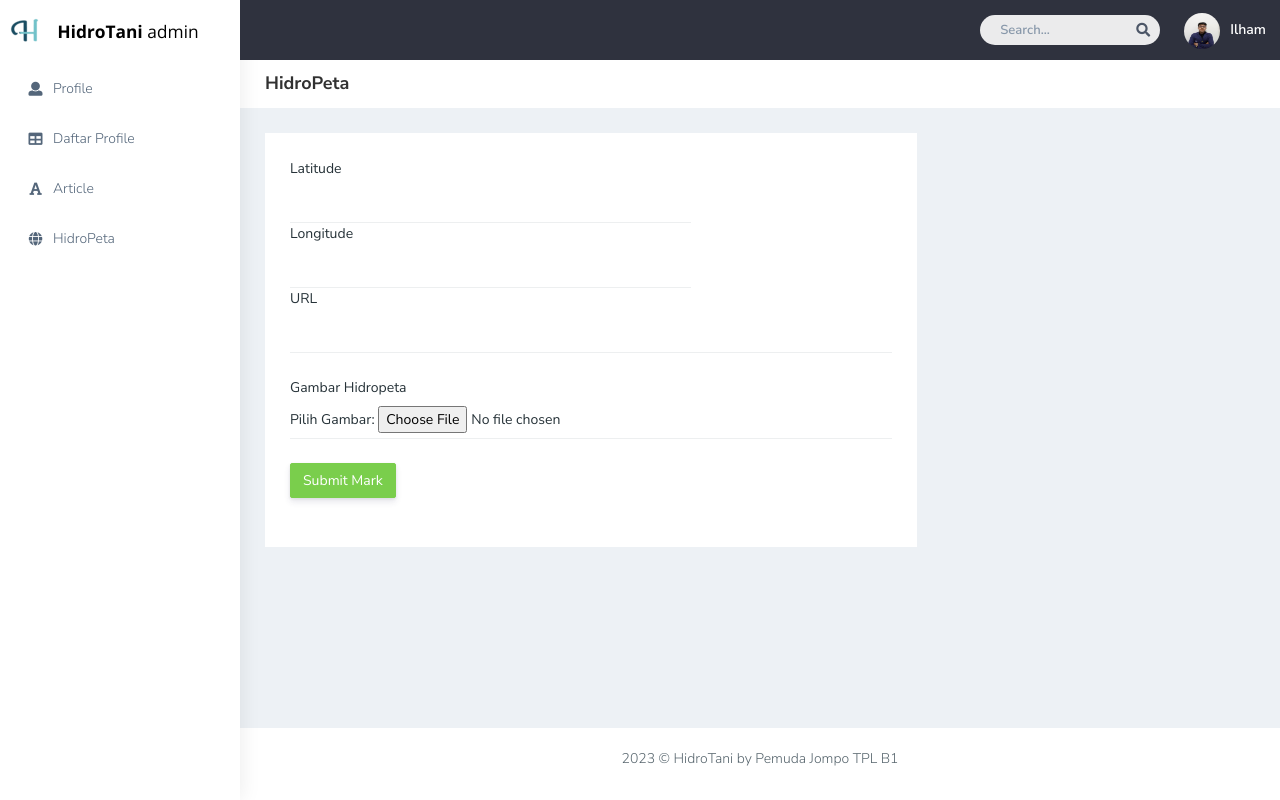
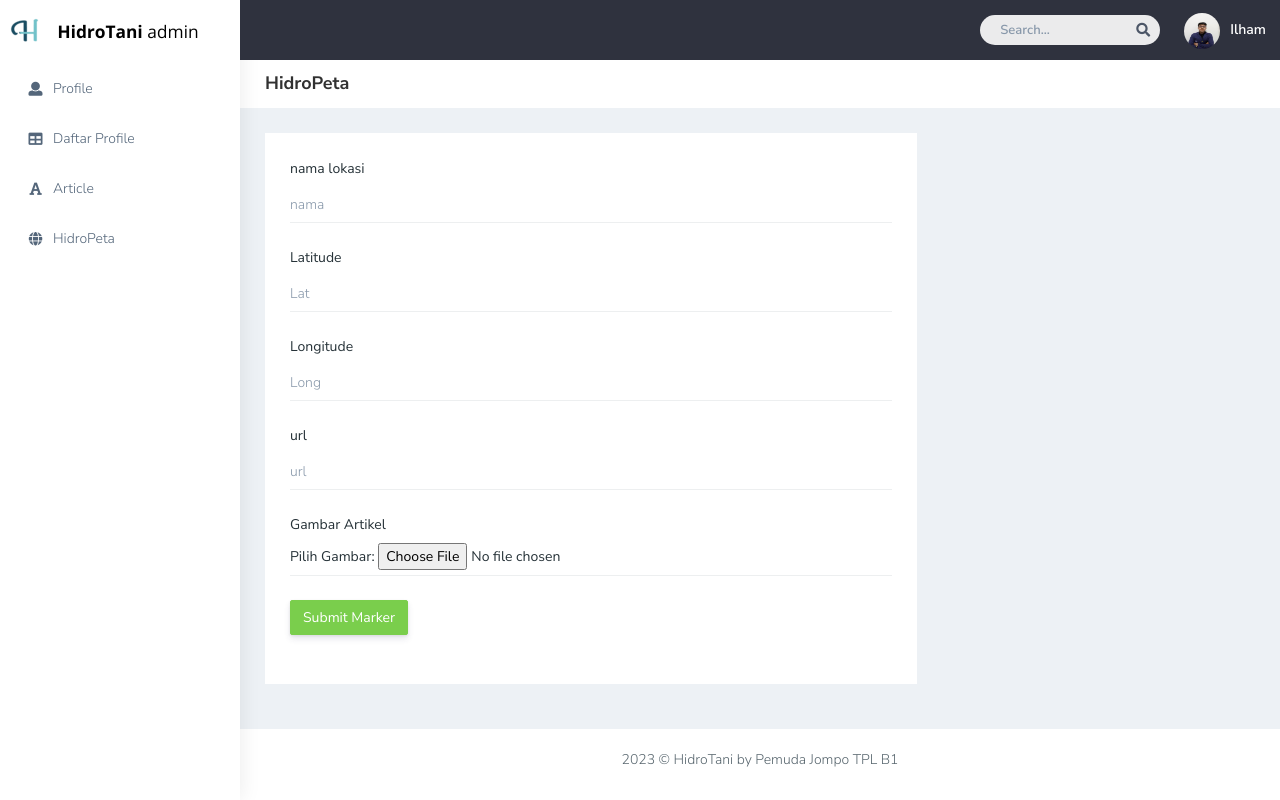
Before and after one commit to wildan43/web-hidrotani, a CodeIgniter app: the page made by application/views/AdminHidropeta.php in a window 1280 px wide. Run offline with CodeIgniter, Linux system fonts and the light colour scheme.

Commit message:
update peta

```diff
--- a/application/views/AdminHidropeta.php
+++ b/application/views/AdminHidropeta.php
@@ -186,26 +186,37 @@
                     <div class="col-lg-8 col-xlg-9 col-md-12">
                         <div class="card">
                             <div class="card-body">
-                                <form class="form-horizontal form-material" action="SumbitHidropeta" method="post" enctype="multipart/form-data">
+                            <form class="form-horizontal form-material" action="<?php echo site_url('SumbitHidropeta')?>" method="post" enctype="multipart/form-data">
+                                <div class="form-group mb-4">
+                                    <label class="col-md-12 p-0">nama lokasi</label>
+                                    <div class="col-md-12 border-bottom p-0">
+                                        <input type="text" placeholder="nama" name="nama" id="nama" class="form-control p-0 border-0">
+                                    </div>
+                                </div>
+
+                                <div class="form-group mb-4">
+                                        <label class="col-md-12 p-0">Latitude</label>
+                                        <div class="col-md-12 border-bottom p-0">
+                                            <input type="text" placeholder="Lat" name="Lat" id="Lat"
+                                                class="form-control p-0 border-0"> </div>
+                                    </div>
+
+                                <div class="form-group mb-4">
+                                        <label class="col-md-12 p-0">Longitude</label>
+                                        <div class="col-md-12 border-bottom p-0">
+                                            <input type="text" placeholder="Long" name="Long" id="Long"
+                                                class="form-control p-0 border-0"> </div>
+                                    </div>
+
                                     <div class="form-group mb-4">
-                                        <label class="col-md-12 p-0">Latitude</label>
-                                        <div class="col-md-8 border-bottom p-0">
-                                            <input type="text" name="Lat" id="Lat"
-                                                class="form-control p-0 border-0">
-                                            </div>
-                                        <label class="col-md-8 p-0">Longitude</label>
-                                        <div class="col-md-8 border-bottom p-0">
-                                            <input type="text" name="Long" id="Long"
-                                                class="form-control p-0 border-0">
-                                            </div>
-                                        <label class="col-md-12 p-0">URL</label>
+                                        <label class="col-md-12 p-0">url</label>
                                         <div class="col-md-12 border-bottom p-0">
-                                            <input type="text" name="url" id="url"
-                                                class="form-control p-0 border-0">
-                                            </div>
+                                            <input type="text" placeholder="url" name="url" id="url"
+                                                class="form-control p-0 border-0"> </div>
                                     </div>
+
                                     <div class="form-group mb-4">
-                                        <label class="col-md-12 p-0">Gambar Hidropeta</label>
+                                        <label class="col-md-12 p-0">Gambar Artikel</label>
                                         <div class="col-md-12 border-bottom p-0">
                                             <label for="image">Pilih Gambar:</label>
                                             <input type="file" id="image" name="image" accept="image/*">
@@ -214,7 +225,7 @@
 
                                     <div class="form-group mb-4">
                                         <div class="col-sm-12 mt-4">
-                                            <button type="submit" class="btn btn-success">Submit Mark</button>
+                                        <button type="submit" name="submit" class="btn btn-success">Submit Marker</button>
                                         </div>
                                     </div>
                                 </form>
```
Also changed, not shown: application/views/SumbitHidropeta.php (+36 -26 lines).
